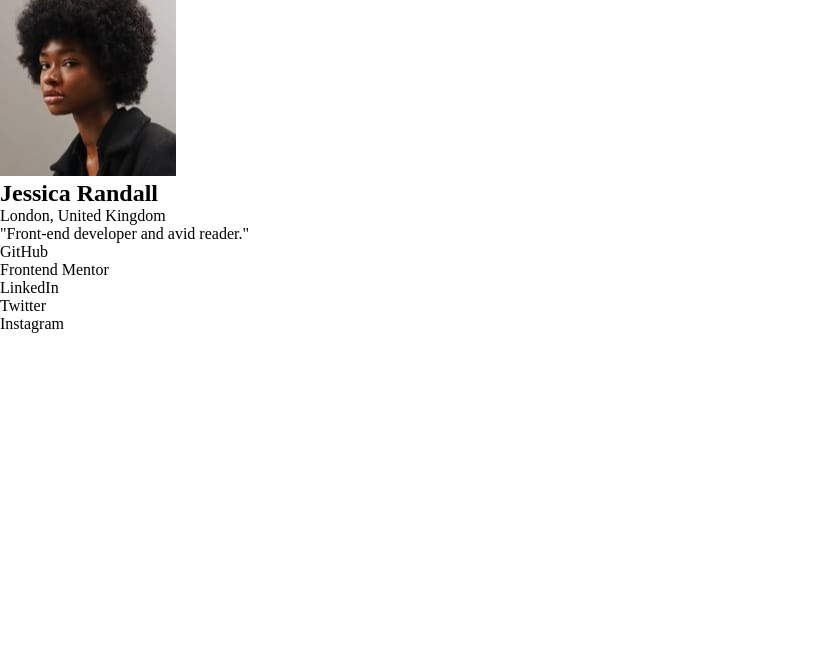
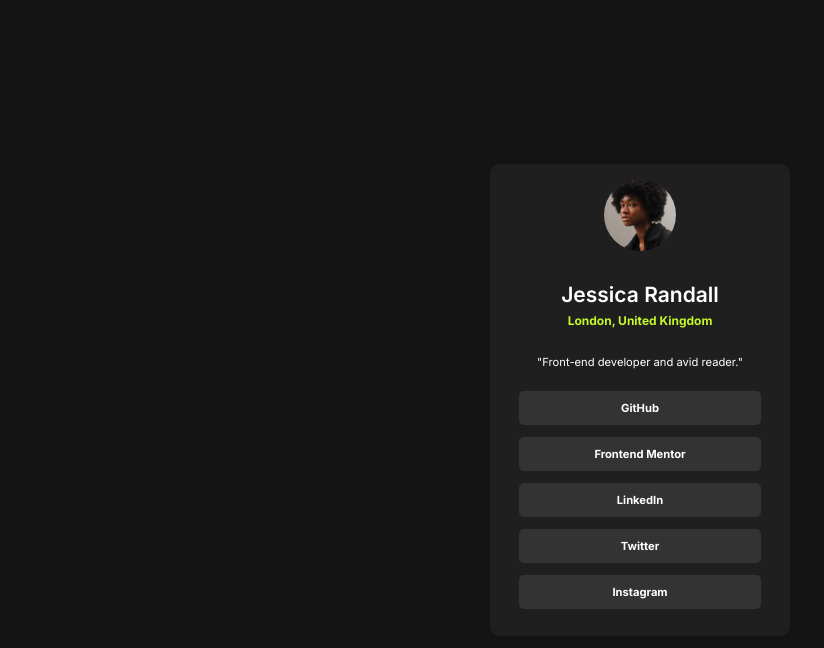
Before and after one commit to data-dev05/social-links-profile, a plain HTML site: page index.html in a window 1280 px wide. Shown: the whole page, without its empty margins (0-824 px from the left). Drawn offline with Linux system fonts and the light colour scheme.

Commit message:
final version

```diff
--- a/index.html
+++ b/index.html
@@ -12,20 +12,18 @@
 </head>
 <body>
   <main id="card">
-    <section>
-      <div id="personal-information">
-        <img src="./assets/images/avatar-jessica.jpeg" alt="profile photo">
-        <h1>Jessica Randall</h1>
-        <p>London, United Kingdom</p>
-      </div>
+    <section id="personal-information">
+      <img src="./assets/images/avatar-jessica.jpeg" alt="profile photo">
+      <h1>Jessica Randall</h1>
+      <p>London, United Kingdom</p>
       <p id="ocupation">"Front-end developer and avid reader."</p>
     </section>
     <section>
-      <div class="social-media">GitHub</div>
-      <div class="social-media">Frontend Mentor</div>
-      <div class="social-media">LinkedIn</div>
-      <div class="social-media">Twitter</div>
-      <div class="social-media">Instagram</div>
+      <a href="#"><div class="social-media">GitHub</div></a>
+      <a href="#"><div class="social-media">Frontend Mentor</div></a>
+      <a href="#"><div class="social-media">LinkedIn</div></a>
+      <a href="#"><div class="social-media">Twitter</div></a>
+      <a href="#"><div class="social-media">Instagram</div></a>
     </section>
   </main>
 </body>
--- a/sass/_variables.scss
+++ b/sass/_variables.scss
@@ -1,7 +1,7 @@
 //Colors
 $green: hsl(75, 94%, 57%);
 
-$White: hsl(0, 0%, 100%);
+$white: hsl(0, 0%, 100%);
 $grey: hsl(0, 0%, 20%);
 $dark-grey: hsl(0, 0%, 12%);
 $off-black: hsl(0, 0%, 8%);
--- a/sass/styles.scss
+++ b/sass/styles.scss
@@ -1,5 +1,85 @@
+@use "./variables" as *;
+
 * {
     margin: 0;
     padding: 0;
     box-sizing: border-box;
 }
+
+body {
+    background-color: $off-black;
+    font-size: $font-size;
+    min-height: 100vh;
+    display: flex;
+    justify-content: center;
+    align-items: center;
+    user-select: none;
+
+
+    #card {
+        background-color: $dark-grey;
+        width: 300px;
+        min-height: 70%;
+        display: flex;
+        flex-direction: column;
+        align-items: center;
+        justify-content:space-around;
+        text-align:center ;
+        gap: 1rem;
+        border-radius: 10px;
+        font-family: $family-inter;
+        padding: 15px;
+
+
+
+        #personal-information {
+            line-height: 1.6rem;
+
+            img {
+                border-radius: 50%;
+                height: 4.5rem;
+                margin-bottom: 1.5rem;
+            }
+
+            h1 {
+                color: $white;
+                font-weight: 600;
+            }
+
+            p {
+                &:nth-of-type(1) {
+                    color: $green;
+                    font-size: 0.75rem;
+                    font-weight: 700;
+                }
+                &:nth-of-type(2) {
+                    margin-top: 1rem;
+                    color: $white;
+                    font-size: 0.70rem;
+                    font-weight: 400;
+                }
+            }
+        }
+
+        a {
+            text-decoration: none;
+        }
+
+        .social-media {
+            background-color: $grey;
+            padding: 10px 75px;
+            border-radius: 5px;
+            margin-bottom: 12px;
+            color: $white;
+            font-weight: 700;
+            font-size: 0.7rem;
+
+            &:hover {
+                cursor: pointer;
+                background-color: $green;
+                color: $dark-grey;
+            }
+        }
+
+    }
+}
```
Also changed, not shown: css/styles.css, 1 other file.
